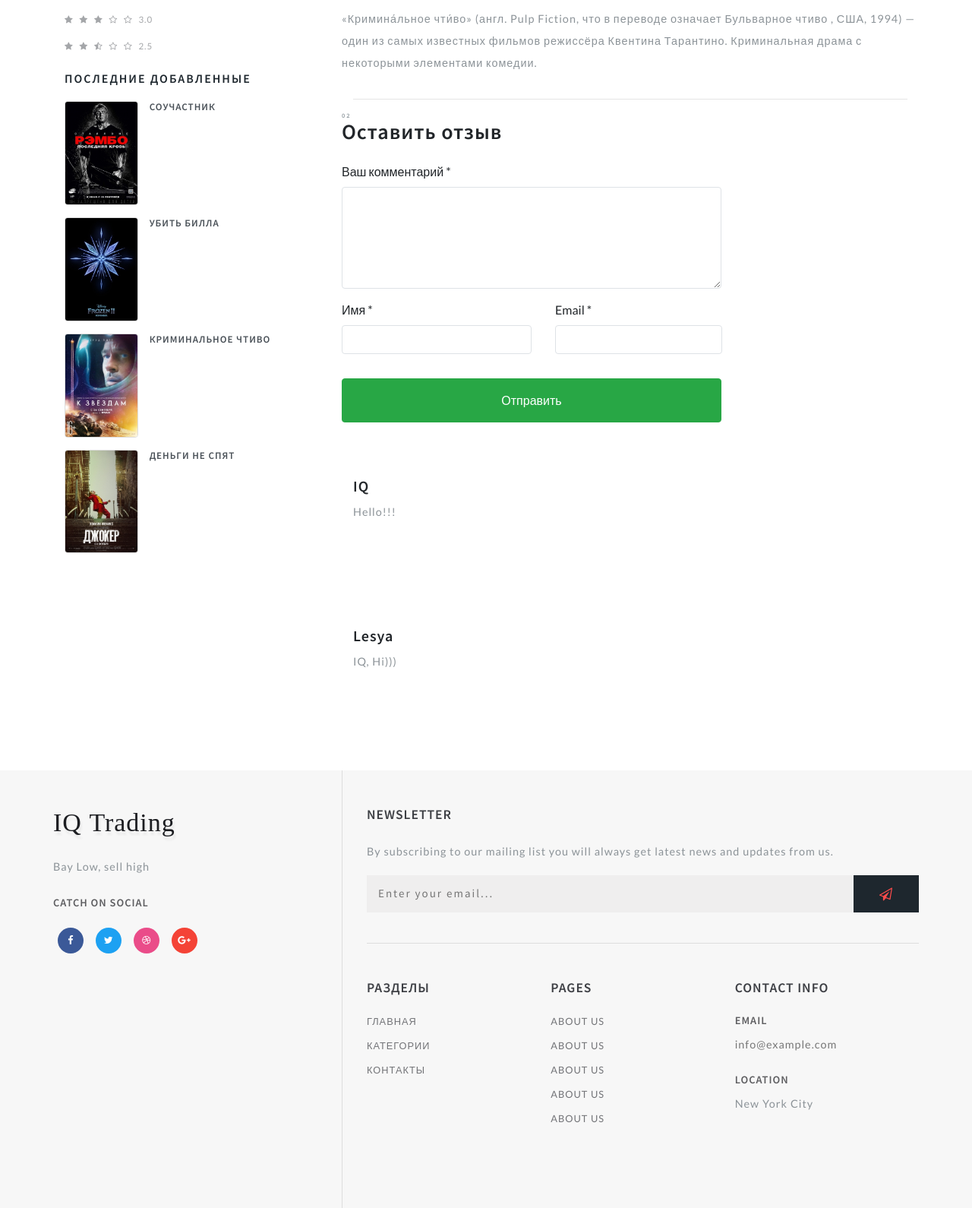
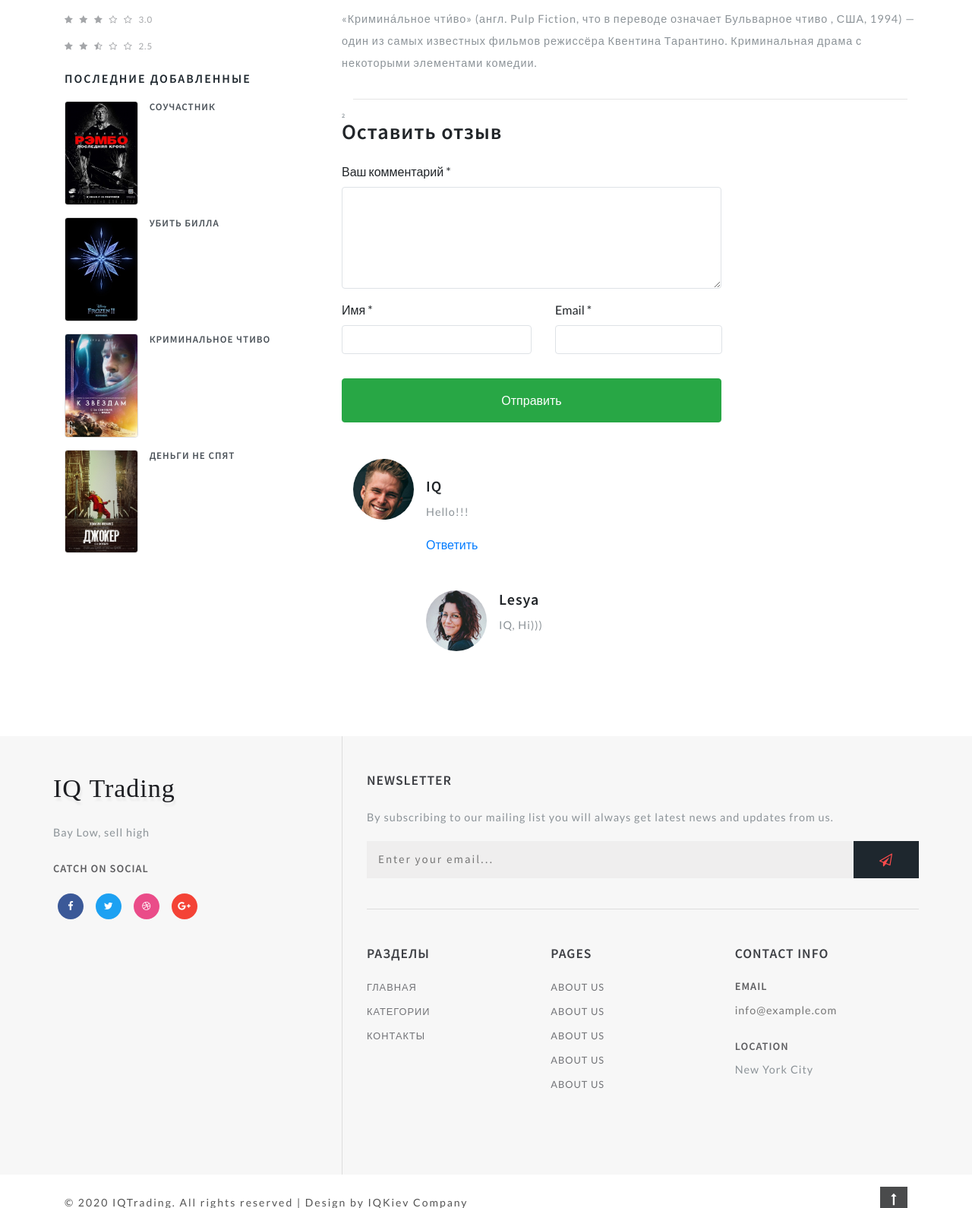
Before and after one commit to iqtrader-it/iqmovie, a Django app: a page that uses templates/movies/movie_detail.html in a window 1280 px wide. Shown: the part 1445-3035 px from the top of the page at 76% size. Run offline with Django 3.2, Linux system fonts and the light colour scheme; data comes from the database, SQL or seed files in the repository; both versions use the stored data as it was after the commit; some libraries are stand-ins or nearby versions.

Commit message:
27.08 end10

```diff
--- a/movies/models.py
+++ b/movies/models.py
@@ -80,9 +80,9 @@
 
     def get_absolute_url(self):
         return reverse("movie_detail", kwargs={"slug": self.url})
-    #
-    # def get_review(self):
-    #     return self.reviews_set.filter(parent__isnull=True)
+
+    def get_review(self):
+        return self.reviews_set.filter(parent__isnull=True)
 
     class Meta:
         verbose_name = "Фильм"
--- a/movies/views.py
+++ b/movies/views.py
@@ -27,6 +27,8 @@
         movie = Movie.objects.get(id=pk)
         if form.is_valid():
             form = form.save(commit=False)
+            if request.POST.get("parent", None):
+                form.parent_id = int(request.POST.get("parent"))
             form.movie = movie
             form.save()
         return redirect(movie.get_absolute_url())
--- a/templates/movies/movie_detail.html
+++ b/templates/movies/movie_detail.html
@@ -1,4 +1,5 @@
 {% extends 'movies/base.html' %}
+{% load static %}
 {% block title %}{{movie.title}}{% endblock title %}
 {% block header %} bg2 {% endblock header %}
 {% block container %}
@@ -86,12 +87,12 @@
                         <div class="single-form-left">
                             <!-- contact form grid -->
                             <div class="contact-single">
-                                <h3 class="editContent" style="outline: none; cursor: inherit;">
-                                                <span class="sub-tittle editContent"
-                                                      style="outline: none; cursor: inherit;">02</span>Оставить
+                                <h3 class="editContent">
+                                    <span class="sub-tittle editContent">{{ movie.reviews_set.count }}</span>Оставить
                                     отзыв</h3>
-                                <form action="{% url 'add_review' movie.id %}" method="post" class="mt-4">
+                                <form action="{% url 'add_review' movie.id %}" method="post" class="mt-4" id="formReview">
                                     {% csrf_token %}
+                                    <input type="hidden" name="parent" id="contactparent" value="">
                                     <div class="form-group editContent">
                                         <label for="contactcomment" class="editContent">
                                             Ваш комментарий *
@@ -124,9 +125,9 @@
                             <!--  //contact form grid ends here -->
                         </div>
                     </div>
-                    {% for review in movie.reviews_set.all %}
+                    {% for review in movie.get_review %}
                         <div class="media py-5">
-<!--                            <img src="bundles/images/te2.jpg" class="mr-3 img-fluid" alt="image">-->
+                            <img src="{% static 'images/te2.jpg' %}" class="mr-3 img-fluid" alt="image">
                             <div class="media-body mt-4">
                                 <h5 class="mt-0 editContent">
                                     {{ review.name }}
@@ -134,8 +135,28 @@
                                 <p class="mt-2 editContent">
                                     {{ review.text }}
                                 </p>
+                                <a href="#formReview"
+                                   onclick="addReview('{{ review.name }}', '{{ review.id }}')">Ответить</a>
+                                {% for rew in review.reviews_set.all %}
+                                    <div class="media mt-5 editContent">
+                                        <a class="pr-3" href="#">
+                                            <img src="{% static 'images/te1.jpg' %}" class="img-fluid "
+                                                 alt="image">
+                                        </a>
+                                        <div class="media-body">
+                                            <h5 class="mt-0 editContent">{{ rew.name }}</h5>
+                                            <p class="mt-2 editContent">{{ rew.text }}</p>
+                                        </div>
+                                    </div>
+                                {% endfor %}
                             </div>
                         </div>
                     {% endfor %}
                 </div>
+        <script>
+            function addReview(name, id) {
+                document.getElementById("contactparent").value = id;
+                document.getElementById("contactcomment").innerText = `${name}, `
+            }
+        </script>
 {% endblock movie %}
```
Also changed, not shown: db.sqlite3, static/images/I.jpg (added).
